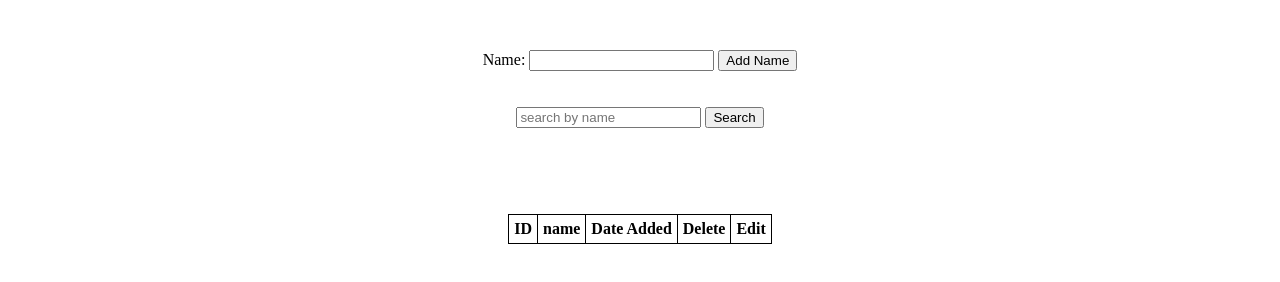
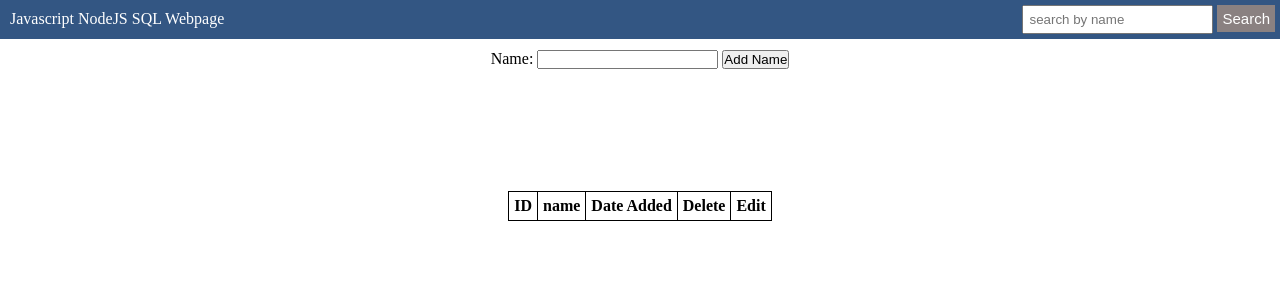
Before and after one commit to ZachMuzzle/fullstack-app, a plain HTML site: page index.html in a window 1280 px wide. Drawn offline with Linux system fonts and the light colour scheme; no server answers.

Commit message:
Added Nav bar styling for title of website and search name bar

```diff
--- a/index.html
+++ b/index.html
@@ -9,15 +9,23 @@
 </head>
 <body>
     <main>
+        <ul class="nav-bar">
+                <li>Javascript NodeJS SQL Webpage</li>
+            <div class="search-container">
+            <input placeholder="search by name" id="search-input">
+                <button id="search-btn">Search</button>
+                <button hidden id="clear-btn">Clear Searches</button>
+            </div>
+        </ul>
         <label>Name: </label>
         <input type="text" id="name-input">
         <button id="add-name-btn">Add Name</button>
         <br><br><br>
-        <div>
+        <!-- <div>
             <input placeholder="search by name" id="search-input">
             <button id="search-btn">Search</button>
             <button hidden id="clear-btn">Clear Searches</button>
-        </div>
+        </div> -->
         <br><br>
         <button hidden id="truncate">Delete all Values</button>
 
--- a/stylesheet.css
+++ b/stylesheet.css
@@ -1,5 +1,17 @@
+
+html {
+    font-size: 100%;
+    box-sizing: border-box;
+}
+
+*, *::before, *::after {
+    /* inherit values from parent element */
+    box-sizing: inherit;
+    margin: 0;
+    padding: 0;
+}
 main {
-    width: 50%;
+    width: 100%;
     margin: 50px auto;
     text-align: center;
 }
@@ -16,3 +28,55 @@ table, th, td {
 th,td {
     padding: 5px;
 }
+
+/* NAV BAR STYLES */
+.nav-bar {
+    list-style-type:none;
+    margin: 0;
+    padding: 0;
+    overflow: hidden;
+    background-color: rgb(51, 86, 131);
+    position: fixed;
+    text-align: center;
+    top: 0;
+    width: 100%;
+    z-index: 1;
+}
+
+.search-container {
+    padding: 5px;
+    float: right;
+}
+
+.search-container > button {
+    font-size: 15px;
+    border: none;
+    color: white;
+    padding: 5px 5px;
+    background-color: rgb(138, 129, 129);
+    cursor: pointer;
+    text-decoration: none;
+}
+
+.search-container > button:hover {
+    font-size: 15px;
+    border: none;
+    color: white;
+    padding: 5px 5px;
+    background-color: rgb(182, 173, 173);
+    cursor: pointer;
+    text-decoration: none;
+}
+
+.search-container > input {
+    padding: 5px;
+}
+.search-container > input:focus {
+    outline: 2px solid rgb(138, 129, 129);
+}
+
+.nav-bar > li {
+    color: white;
+    padding: 10px;
+    float: left;
+}
```
